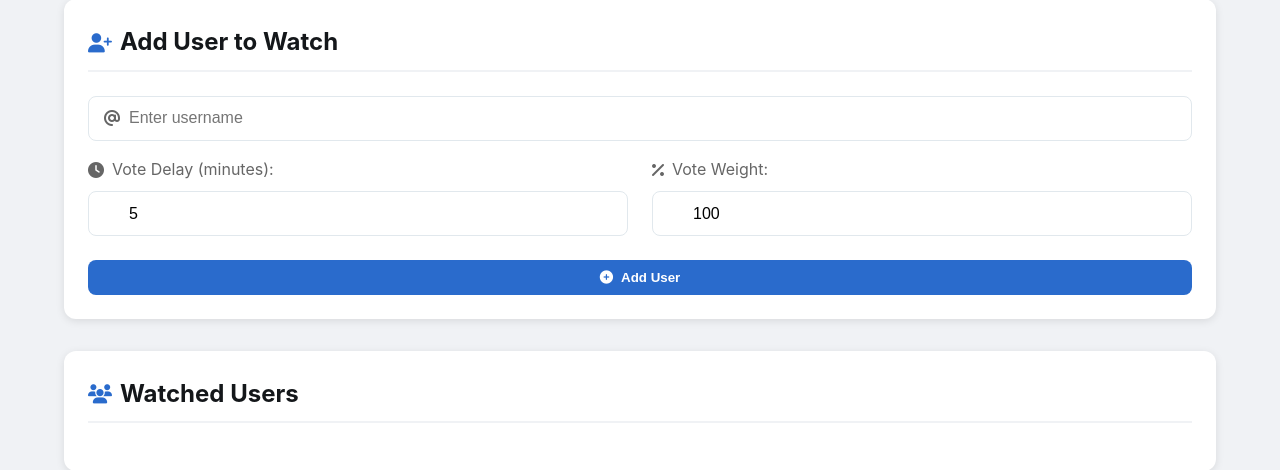
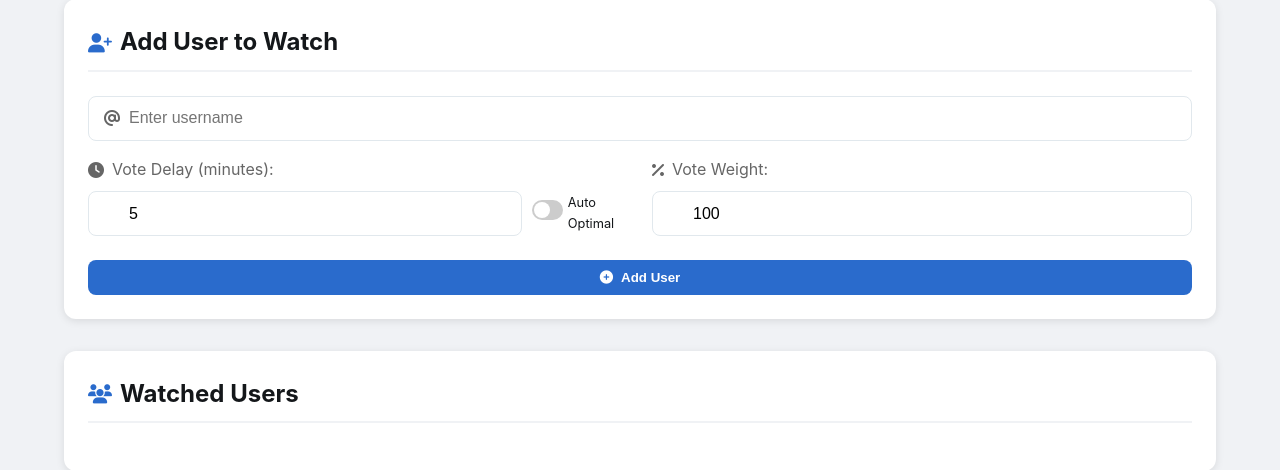
Before and after one commit to tasuboyz/steem___hive_curation_manager, a Flask app: page / in a window 1280 px wide. Shown: the part 140-610 px from the top of the page. Run offline with Flask 3, Linux system fonts and the light colour scheme; data that the repository does not hold is empty; parts of the project's set-up code (start-up, migrations or seed data) failed here and were passed over; some libraries are stand-ins or nearby versions.

Commit message:
feat: Add auto optimal voting time feature with UI toggle

```diff
--- a/static/js/app.js
+++ b/static/js/app.js
@@ -39,6 +39,24 @@ class CurationApp {
     document.getElementById('importDataBtn').addEventListener('click', () => document.getElementById('importInput').click());
     document.getElementById('importInput').addEventListener('change', (e) => this.importData(e));
     document.getElementById('logDataBtn').addEventListener('click', () => this.logData());
+
+    // Nuovo event listener per il toggle dell'optimal time
+    document.getElementById('optimalTimeToggle').addEventListener('change', (e) => {
+      const useOptimalTime = e.target.checked;
+      const voteDelayInput = document.getElementById('voteDelay');
+
+      if (useOptimalTime) {
+        voteDelayInput.classList.add('auto-mode');
+        voteDelayInput.setAttribute('readonly', true);
+        voteDelayInput.setAttribute('placeholder', 'Auto');
+        voteDelayInput.value = '';
+      } else {
+        voteDelayInput.classList.remove('auto-mode');
+        voteDelayInput.removeAttribute('readonly');
+        voteDelayInput.setAttribute('placeholder', '');
+        voteDelayInput.value = '5'; // Default value
+      }
+    });
 
     // Aggiungi event delegation per i pulsanti delle user card
     document.getElementById('usersList').addEventListener('click', (e) => {
@@ -85,7 +103,10 @@ class CurationApp {
   async handleAddUser(e) {
     e.preventDefault();
     const username = document.getElementById('username').value;
-    const voteDelay = parseFloat(document.getElementById('voteDelay').value);
+    const useOptimalTime = document.getElementById('optimalTimeToggle').checked;
+
+    // Se useOptimalTime è true, il valore di voteDelay è "auto", altrimenti usa il valore inserito
+    const voteDelay = useOptimalTime ? 'auto' : parseFloat(document.getElementById('voteDelay').value);
     const voteWeight = parseInt(document.getElementById('voteWeight').value);
 
     try {
@@ -101,6 +122,7 @@ class CurationApp {
         platform: this.currentPlatform,
         voteDelay,
         voteWeight,
+        useOptimalTime,
         timestamp: Date.now()
       };
 
@@ -137,23 +159,38 @@ class CurationApp {
     const userData = this.users.get(username);
     if (!userData) return;
 
+    // Determina se l'utente ha attivato la modalità auto (voteDelay = 'auto' oppure useOptimalTime = true)
+    const useOptimalTime = userData.useOptimalTime || userData.voteDelay === 'auto';
+
     const modalContent = `
       <form id="editUserForm">
         <div class="setting">
           <label for="editVoteDelay">
             <i class="fas fa-clock"></i> Vote Delay (minutes)
           </label>
+          <div class="delay-input-container">
             <input
               type="number"
               id="editVoteDelay"
               min="0"
               max="1440"
               step="0.1"
-            value="${userData.voteDelay}"
-            required
+              value="${useOptimalTime ? '' : userData.voteDelay}"
+              placeholder="${useOptimalTime ? 'Auto' : ''}"
+              ${useOptimalTime ? 'readonly' : ''}
+              class="${useOptimalTime ? 'auto-mode' : ''}"
+              ${useOptimalTime ? '' : 'required'}
             >
+            <div class="toggle-container">
+              <label class="toggle-switch">
+                <input type="checkbox" id="editOptimalTimeToggle" ${useOptimalTime ? 'checked' : ''}>
+                <span class="toggle-slider"></span>
+              </label>
+              <span class="toggle-label">Auto Optimal</span>
+            </div>
+          </div>
           <div class="input-feedback delay-feedback">
-            Posts will be voted ${userData.voteDelay} minutes after publication
+            Posts will be voted ${useOptimalTime ? 'at optimal time (auto)' : userData.voteDelay + ' minutes after publication'}
           </div>
         </div>
 
@@ -195,6 +232,32 @@ class CurationApp {
     const weightInput = modal.querySelector('#editVoteWeight');
     const delayFeedback = modal.querySelector('.delay-feedback');
     const weightFeedback = modal.querySelector('.weight-feedback');
+    const optimalToggle = modal.querySelector('#editOptimalTimeToggle');
+
+    // Gestisci il toggle per Auto Optimal Time
+    optimalToggle.addEventListener('change', (e) => {
+      const useOptimalTime = e.target.checked;
+
+      if (useOptimalTime) {
+        delayInput.classList.add('auto-mode');
+        delayInput.setAttribute('readonly', true);
+        delayInput.setAttribute('placeholder', 'Auto');
+        delayInput.value = '';
+        delayInput.removeAttribute('required');
+        delayFeedback.textContent = 'Posts will be voted at optimal time (auto)';
+        delayFeedback.classList.remove('invalid');
+        delayFeedback.classList.add('valid', 'show');
+      } else {
+        delayInput.classList.remove('auto-mode');
+        delayInput.removeAttribute('readonly');
+        delayInput.setAttribute('placeholder', '');
+        delayInput.value = '5'; // Default value or previous value
+        delayInput.setAttribute('required', true);
+        delayFeedback.textContent = `Posts will be voted 5 minutes after publication`;
+        delayFeedback.classList.remove('invalid');
+        delayFeedback.classList.add('valid', 'show');
+      }
+    });
 
     delayInput.addEventListener('input', (e) => {
       const value = e.target.value;
@@ -231,10 +294,15 @@ class CurationApp {
     modal.querySelector('#editUserForm').addEventListener('submit', async (e) => {
       e.preventDefault();
 
-      const newVoteDelay = parseFloat(delayInput.value);
+      const useOptimalTime = modal.querySelector('#editOptimalTimeToggle').checked;
+      const newVoteDelay = useOptimalTime ? 'auto' : parseFloat(delayInput.value);
       const newVoteWeight = parseInt(weightInput.value);
 
-      if (newVoteDelay < 0 || newVoteDelay > 1440 || newVoteWeight < 1 || newVoteWeight > 100) {
+      if (!useOptimalTime && (newVoteDelay < 0 || newVoteDelay > 1440 || isNaN(newVoteDelay))) {
+        return;
+      }
+
+      if (newVoteWeight < 1 || newVoteWeight > 100 || isNaN(newVoteWeight)) {
         return;
       }
 
@@ -242,6 +310,7 @@ class CurationApp {
         ...this.users.get(username),
         voteDelay: newVoteDelay,
         voteWeight: newVoteWeight,
+        useOptimalTime: useOptimalTime,
         lastUpdated: Date.now()
       };
 
@@ -438,16 +507,36 @@ class CurationApp {
           const now = new Date();
           const minutesSincePost = (now - postDate) / 1000 / 60;
 
+          // Controlla se l'utente usa la modalità automatica
+          const isAutoMode = data.useOptimalTime || data.voteDelay === 'auto';
+
+          if (isAutoMode) {
+            // Se è in modalità auto, ottieni i dati dei votanti e calcola il tempo ottimale
+            try {
+              const postUrl = `@${username}/${latestPost.permlink}`;
+              const votersResponse = await apiService.getPostVoters(postUrl);
+
+              if (votersResponse.success && votersResponse.data.optimal_vote_time) {
+                const optimalTime = votersResponse.data.optimal_vote_time.optimal_time;
+                const voteWindow = votersResponse.data.optimal_vote_time.vote_window;
+
+                // Vota se siamo nella finestra ottimale (tra min e max)
+                if (minutesSincePost >= voteWindow[0] && minutesSincePost <= voteWindow[1]) {
+                  console.log(`Voting on post by ${username} with weight ${data.voteWeight}% (Optimal Time: ${optimalTime})`);
+                  // Logica di voto effettiva
+                  // ...
+                }
+              }
+            } catch (error) {
+              console.error(`Error getting optimal vote time for ${username}: ${error}`);
+            }
+          } else {
+            // Modalità manuale originale
             if (minutesSincePost >= data.voteDelay && minutesSincePost < data.voteDelay + 1) {
-            // Here you would implement the actual voting logic
               console.log(`Voting on post by ${username} with weight ${data.voteWeight}%`);
-            // Example post data available:
-            console.log({
-              author: latestPost.author,
-              permlink: latestPost.permlink,
-              title: latestPost.title,
-              created: latestPost.created
-            });
+              // Logica di voto effettiva
+              // ...
+            }
           }
         }
       } catch (error) {
--- a/static/style.css
+++ b/static/style.css
@@ -794,3 +794,73 @@ input:focus {
 .key-voter strong {
   color: var(--primary-color);
 }
+
+/* Stili per il toggle switch Auto Optimal */
+.delay-input-container {
+  display: flex;
+  align-items: center;
+  gap: 10px;
+}
+
+.toggle-container {
+  display: flex;
+  align-items: center;
+  gap: 5px;
+}
+
+.toggle-switch {
+  position: relative;
+  display: inline-block;
+  width: 40px;
+  height: 20px;
+}
+
+.toggle-switch input {
+  opacity: 0;
+  width: 0;
+  height: 0;
+}
+
+.toggle-slider {
+  position: absolute;
+  cursor: pointer;
+  top: 0;
+  left: 0;
+  right: 0;
+  bottom: 0;
+  background-color: #ccc;
+  transition: .4s;
+  border-radius: 20px;
+}
+
+.toggle-slider:before {
+  position: absolute;
+  content: "";
+  height: 16px;
+  width: 16px;
+  left: 2px;
+  bottom: 2px;
+  background-color: white;
+  transition: .4s;
+  border-radius: 50%;
+}
+
+input:checked + .toggle-slider {
+  background-color: var(--primary-color);
+}
+
+input:checked + .toggle-slider:before {
+  transform: translateX(20px);
+}
+
+.toggle-label {
+  font-size: 0.8rem;
+  color: var(--text-color);
+}
+
+/* Stile per l'input in modalità auto */
+input#voteDelay.auto-mode {
+  background-color: #f0f0f0;
+  border: 1px dashed var(--primary-color);
+  color: #888;
+}
--- a/templates/index.html
+++ b/templates/index.html
@@ -54,7 +54,16 @@
               <label for="voteDelay">
                 <i class="fas fa-clock"></i> Vote Delay (minutes):
               </label>
-              <input type="number" id="voteDelay" min="0" step="0.1" value="5">
+              <div class="delay-input-container">
+                <input type="number" id="voteDelay" min="0" step="0.1" value="5">
+                <div class="toggle-container">
+                  <label class="toggle-switch">
+                    <input type="checkbox" id="optimalTimeToggle">
+                    <span class="toggle-slider"></span>
+                  </label>
+                  <span class="toggle-label">Auto Optimal</span>
+                </div>
+              </div>
             </div>
             <div class="setting">
               <label for="voteWeight">
```
Also changed, not shown: curation/sniper.py (+25 -5 lines). Lines whose indentation alone changed are shown as unchanged.
